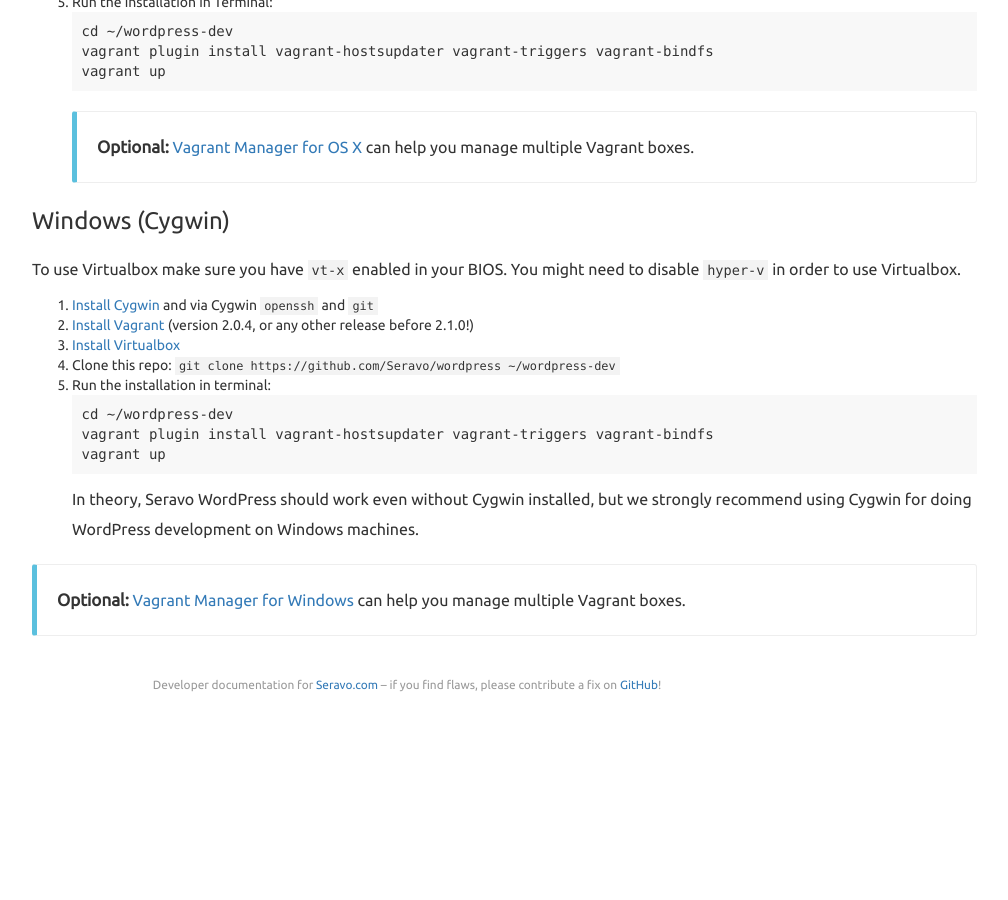
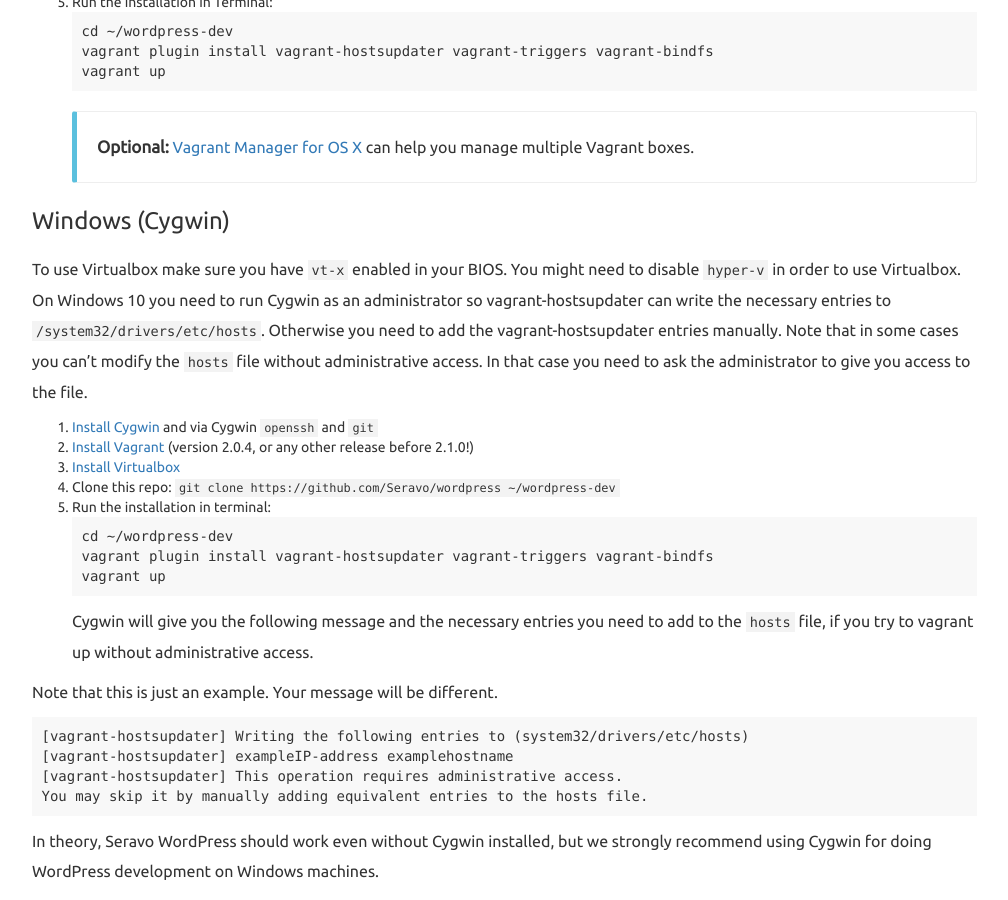
Before and after one commit to Seravo/docs, a Jekyll site: the page built from _posts/2015-10-12-how-to-install.md, in a window 1280 px wide and 900 px high, scrolled down 1792 px. Shown: the whole window, without its empty margins (233-1241 px from the left). Built offline with Jekyll 4.4.1, drawn with Linux system fonts in a browser that asks for light colours; nearby versions of some CDN libraries; before the commit the page ends 2515 px from its top, so only the background shows below that.

Commit message:
Improve the Vagrant installation guide for Windows users
Improve the wording of the Windows installation guide

Remove line

Improve wording of the Vagrant installation guide

````diff
--- a/_posts/2015-10-12-how-to-install.md
+++ b/_posts/2015-10-12-how-to-install.md
@@ -93,6 +93,8 @@
 
 To use Virtualbox make sure you have ```vt-x``` enabled in your BIOS.
 You might need to disable ```hyper-v``` in order to use Virtualbox.
+On Windows 10 you need to run Cygwin as an administrator so vagrant-hostsupdater can write the necessary entries to ```/system32/drivers/etc/hosts```. Otherwise you need to add the vagrant-hostsupdater entries manually.
+Note that in some cases you can't modify the ```hosts``` file without administrative access. In that case you need to ask the administrator to give you access to the file.
 
 1. [Install Cygwin](https://www.cygwin.com/) and via Cygwin `openssh` and `git`
 2. [Install Vagrant](http://docs.vagrantup.com/v2/installation/) (version 2.0.4, or any other release before 2.1.0!)
@@ -104,6 +106,15 @@
 vagrant plugin install vagrant-hostsupdater vagrant-triggers vagrant-bindfs
 vagrant up
 ```
+Cygwin will give you the following message and the necessary entries you need to add to the ```hosts``` file, if you try to vagrant up without administrative access.
+
+Note that this is just an example. Your message will be different.
+```
+[vagrant-hostsupdater] Writing the following entries to (system32/drivers/etc/hosts)
+[vagrant-hostsupdater] exampleIP-address examplehostname
+[vagrant-hostsupdater] This operation requires administrative access.
+You may skip it by manually adding equivalent entries to the hosts file.
+```
 In theory, Seravo WordPress should work even without Cygwin installed, but we strongly recommend using Cygwin for doing WordPress development on Windows machines.
 
 > **Optional:** [Vagrant Manager for Windows](http://vagrantmanager.com/windows/) can help you manage multiple Vagrant boxes.
````
